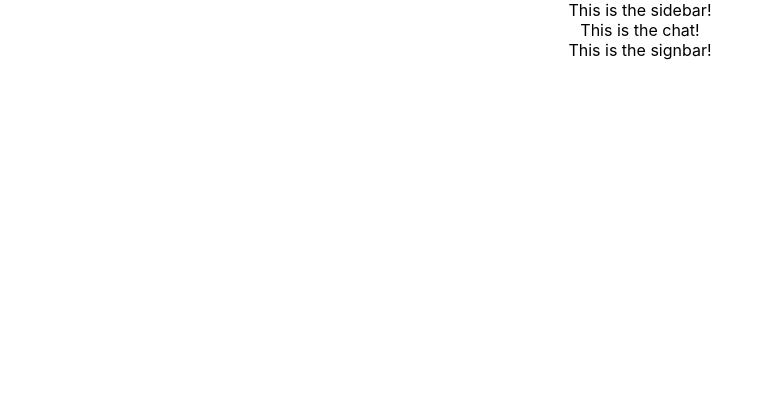
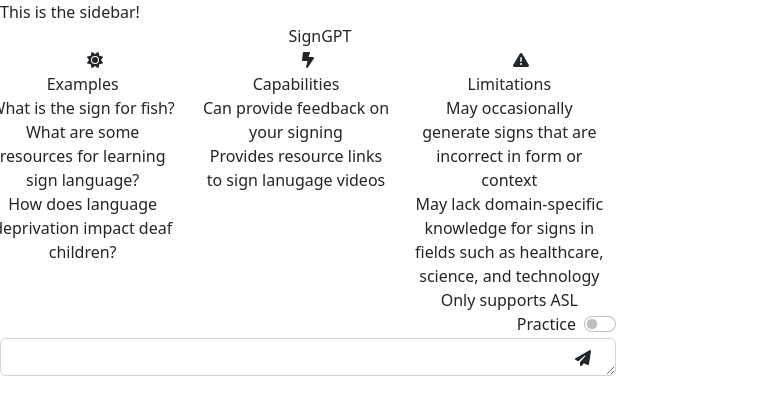
Before and after one commit to rlt7053/SignGPT, a React (Create React App) app in the folder signgpt/: page / in a window 1280 px wide. Shown: the top 414 px of the page, without its empty margins (0-774 px from the left). Built offline with nearby package versions, Linux system fonts and the light colour scheme; no server answers.

Commit message:
add a layout for Chat

```diff
--- a/signgpt/package.json
+++ b/signgpt/package.json
@@ -3,10 +3,16 @@
   "version": "0.1.0",
   "private": true,
   "dependencies": {
+    "@fortawesome/fontawesome-svg-core": "^6.3.0",
+    "@fortawesome/free-regular-svg-icons": "^6.3.0",
+    "@fortawesome/free-solid-svg-icons": "^6.3.0",
+    "@fortawesome/react-fontawesome": "^0.2.0",
     "@testing-library/jest-dom": "^5.16.5",
     "@testing-library/react": "^13.4.0",
     "@testing-library/user-event": "^13.5.0",
+    "bootstrap": "^5.2.3",
     "react": "^18.2.0",
+    "react-bootstrap": "^2.7.2",
     "react-dom": "^18.2.0",
     "react-scripts": "5.0.1",
     "web-vitals": "^2.1.4"
--- a/signgpt/src/App.css
+++ b/signgpt/src/App.css
@@ -1,38 +1,28 @@
-.App {
+.Chat {
   text-align: center;
 }
 
-.App-logo {
-  height: 40vmin;
-  pointer-events: none;
+.Chat .row {
+  justify-content: center;
+  width: 100%;
 }
 
-@media (prefers-reduced-motion: no-preference) {
-  .App-logo {
-    animation: App-logo-spin infinite 20s linear;
-  }
+#message {
+  position: relative;
 }
 
-.App-header {
-  background-color: #282c34;
-  min-height: 100vh;
-  display: flex;
-  flex-direction: column;
-  align-items: center;
-  justify-content: center;
-  font-size: calc(10px + 2vmin);
-  color: white;
+#paperPlane {
+  position: absolute;
+  right: 25px;
+  bottom: 10px;
+  width: fit-content;
 }
 
-.App-link {
-  color: #61dafb;
+.interactive {
+  display: grid;
+  grid-template-columns: repeat(2, 1fr);
 }
 
-@keyframes App-logo-spin {
-  from {
-    transform: rotate(0deg);
-  }
-  to {
-    transform: rotate(360deg);
-  }
+.interactive video {
+  width: 100%;
 }
--- a/signgpt/src/App.js
+++ b/signgpt/src/App.js
@@ -1,14 +1,17 @@
 import './App.css';
 import Chat from './components/Chat';
 import Sidebar from './components/Sidebar';
-import Signbar from './components/SignBar';
+import Signbar from './components/Signbar';
+import 'bootstrap/dist/css/bootstrap.min.css';
 
 function App() {
   return (
     <div className="App">
       <Sidebar />
-      <Chat />
-      <Signbar />
+      <div className="interactive">
+        <Chat />
+        <Signbar />
+      </div>
     </div>
   );
 }
--- a/signgpt/src/components/Chat.js
+++ b/signgpt/src/components/Chat.js
@@ -1,7 +1,63 @@
+import { Row, Col, Form } from 'react-bootstrap';
+import { FontAwesomeIcon } from '@fortawesome/react-fontawesome'
+import { faSun, faBoltLightning, faTriangleExclamation, faPaperPlane } from '@fortawesome/free-solid-svg-icons'
+
 function Chat() {
+  const examples = [
+    "What is the sign for fish?",
+    "What are some resources for learning sign language?",
+    "How does language deprivation impact deaf children?"
+  ];
+  const capabilities = [
+    "Can provide feedback on your signing",
+    "Provides resource links to sign lanugage videos",
+  ];
+  const limitations = [
+    "May occasionally generate signs that are incorrect in form or context",
+    "May lack domain-specific knowledge for signs in fields such as healthcare, science, and technology",
+    "Only supports ASL"
+  ];
+
   return (
     <div className="Chat">
-      This is the chat!
+      <header>SignGPT</header>
+      <Row>
+        <Col>
+          <FontAwesomeIcon icon={faSun} />
+          <Row>Examples</Row>
+          {examples.map((example) => (
+            <Row>{example}</Row>
+          ))}
+        </Col>
+        <Col>
+          <FontAwesomeIcon icon={faBoltLightning} />
+          <Row>Capabilities</Row>
+          {capabilities.map((capabiliity) => (
+            <Row>{capabiliity}</Row>
+          ))}
+        </Col>
+        <Col>
+          <FontAwesomeIcon icon={faTriangleExclamation} />
+          <Row>Limitations</Row>
+          {limitations.map((limitation) => (
+            <Row>{limitation}</Row>
+          ))}
+        </Col>
+      </Row>
+      <Row>
+        <Row>
+          <Form.Check
+            reverse
+            type="switch"
+            id="custom-switch"
+            label="Practice"
+          />
+        </Row>
+        <Row id="message">
+          <Form.Control as="textarea" rows={1} />
+          <FontAwesomeIcon id="paperPlane" icon={faPaperPlane} />
+        </Row>
+      </Row>
     </div>
   );
 }
--- a/signgpt/src/components/Signbar.js
+++ b/signgpt/src/components/Signbar.js
@@ -1,7 +1,28 @@
+import React, { useEffect, useRef } from "react";
+
 function Signbar() {
+  const videoRef = useRef(null);
+
+  useEffect(() => {
+    getVideo();
+  }, [videoRef]);
+
+  const getVideo = () => {
+    navigator.mediaDevices
+      .getUserMedia({ video: { width: '100%' } })
+      .then(stream => {
+        let video = videoRef.current;
+        video.srcObject = stream;
+        video.play();
+      })
+      .catch(err => {
+        console.error("error:", err);
+      });
+  };
+
   return (
     <div className="Signbar">
-      This is the signbar!
+      <video ref={videoRef} />
     </div>
   );
 }
```
Also changed, not shown: signgpt/src/components/Message.js (added, +9 -0 lines), 1 other file (tests, documents, lock files or other folders).
